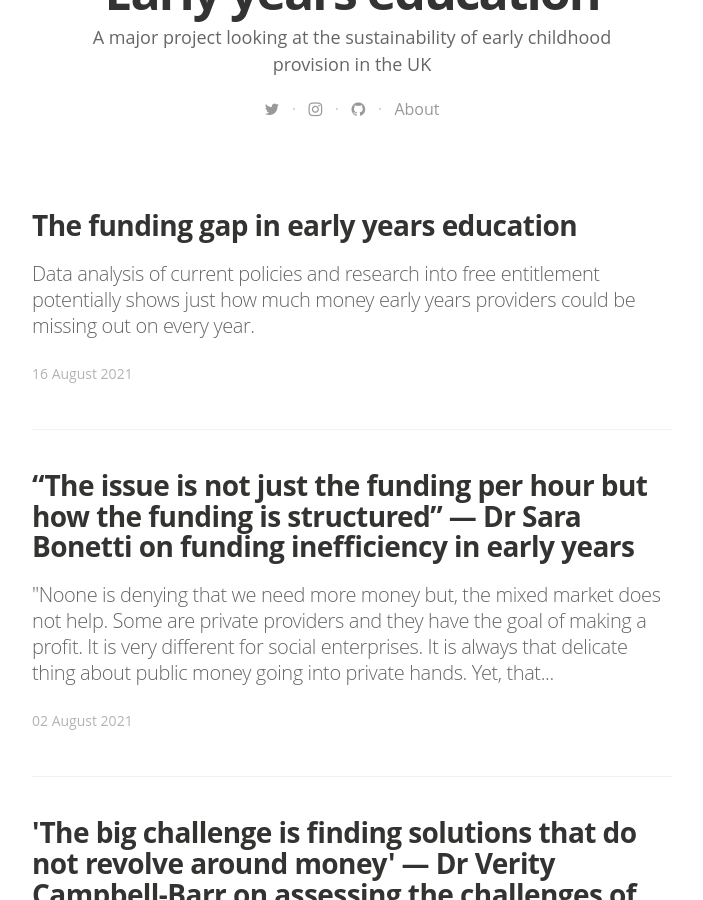
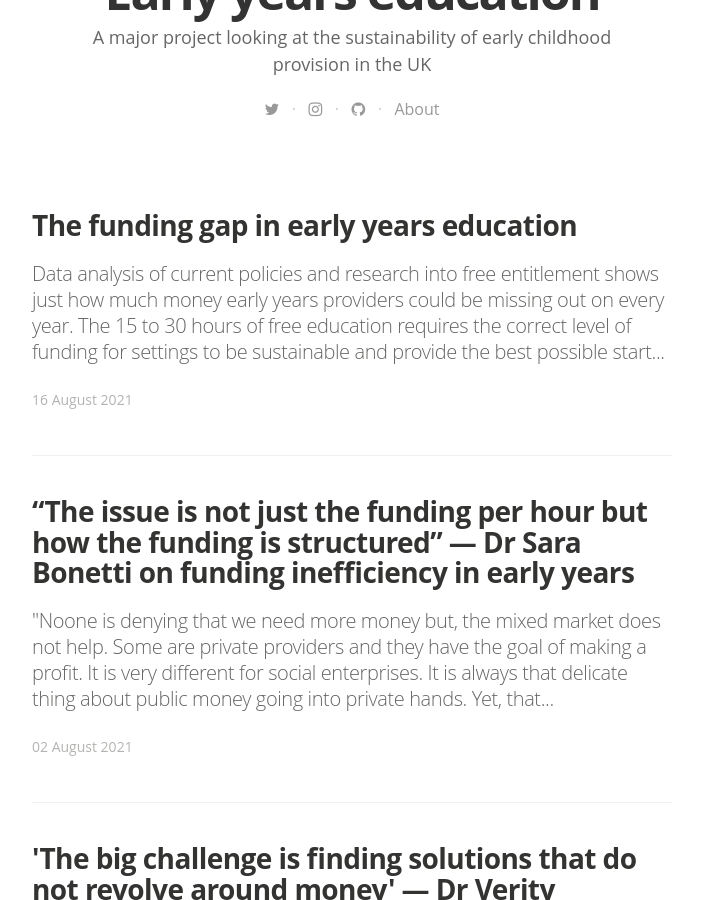
Before and after one commit to GWilloughby99/early-years-project, a Jekyll site: the page built from index.html, in a window 1280 px wide and 900 px high, scrolled down 568 px. Shown: the whole window, without its empty margins (288-991 px from the left). Built offline with Jekyll 4.4.1, drawn with Linux system fonts in a browser that asks for light colours; nearby versions of some CDN libraries; some web fonts are replaced; the list of posts is cut into pages by our own code.

Commit message:
Update 2021-08-16-the-funding-gap-in-early-years-education.md

```diff
--- a/_posts/2021-08-16-the-funding-gap-in-early-years-education.md
+++ b/_posts/2021-08-16-the-funding-gap-in-early-years-education.md
@@ -8,7 +8,7 @@ image: "/assets/article_images/jenga-blocks.jpg"
 image2: "/assets/article_images/mobile-jenga-blocks.jpg"
 ---
 <html lang="en-GB">
-  <p style="font-size: 18px;">Data analysis of current policies and research into free entitlement potentially shows just how much money early years providers could be missing out on every year.</p>
+  <p style="font-size: 18px;">Data analysis of current policies and research into free entitlement shows just how much money early years providers could be missing out on every year. The 15 to 30 hours of free education requires the correct level of funding for settings to be sustainable and provide the best possible start in life for children. </p>
   <head>
     <meta charset="UTF-8">
     <meta name="viewport" content="width=device-width, initial-scale=1.0">
```
